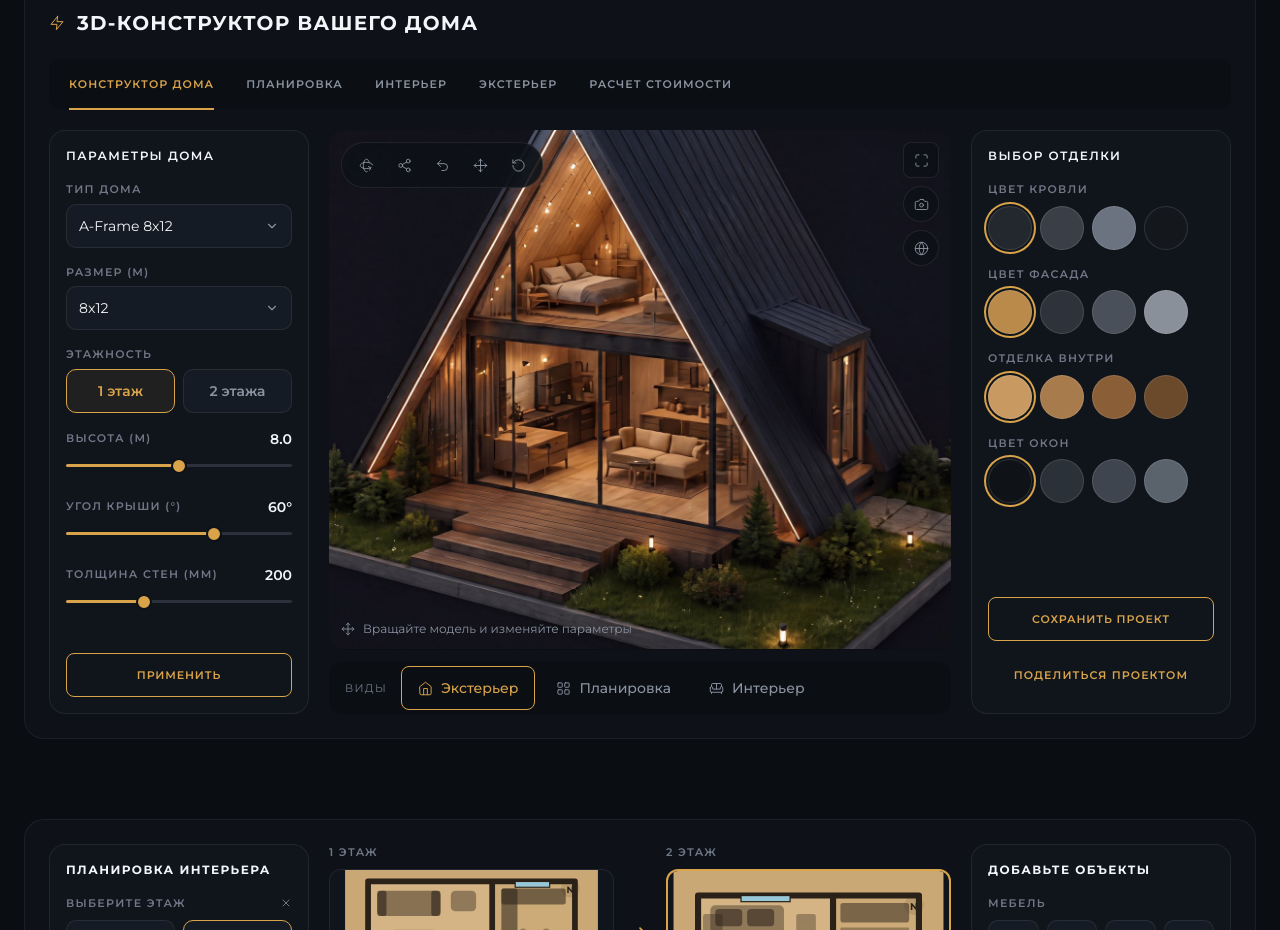
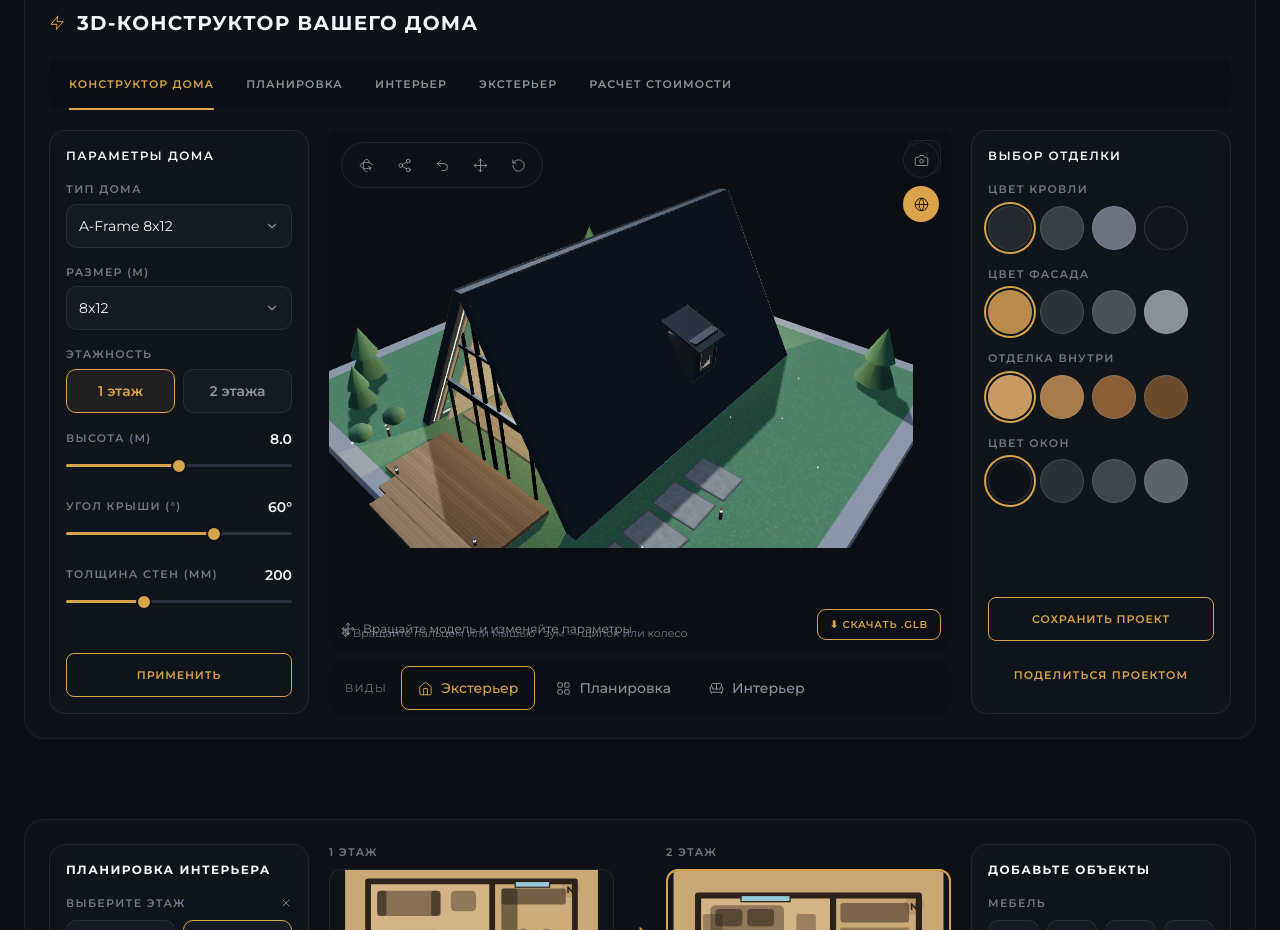
Before and after one commit to akylzanraisov-hash/shagen.realestate, a React (Vite) app: page / in a window 1280 px wide. Shown: the part 857-1787 px from the top of the page. Built offline with nearby package versions, Linux system fonts and the light colour scheme.

Commit message:
Set 3D mode as default

```diff
--- a/src/components/Configurator.tsx
+++ b/src/components/Configurator.tsx
@@ -278,7 +278,7 @@ export default function Configurator() {
   const [activeTab, setActiveTab] = useState(0);
   const [activeView, setActiveView] = useState(0); // 0=Экстерьер, 1=Планировка, 2=Интерьер
   const [fullscreen, setFullscreen] = useState(false);
-  const [mode, setMode] = useState<'photo' | '3d'>('photo');
+  const [mode, setMode] = useState<'photo' | '3d'>('3d');
 
   const [floors, setFloors] = useState<1 | 2>(1);
   const [height, setHeight] = useState(8.0);
```
